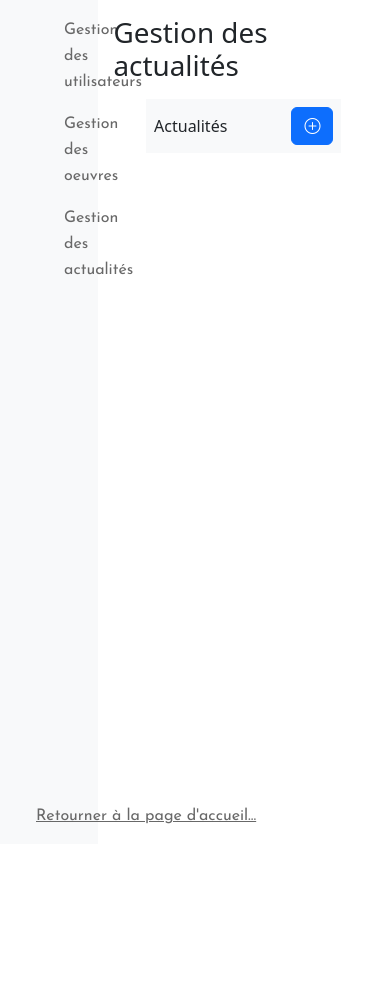
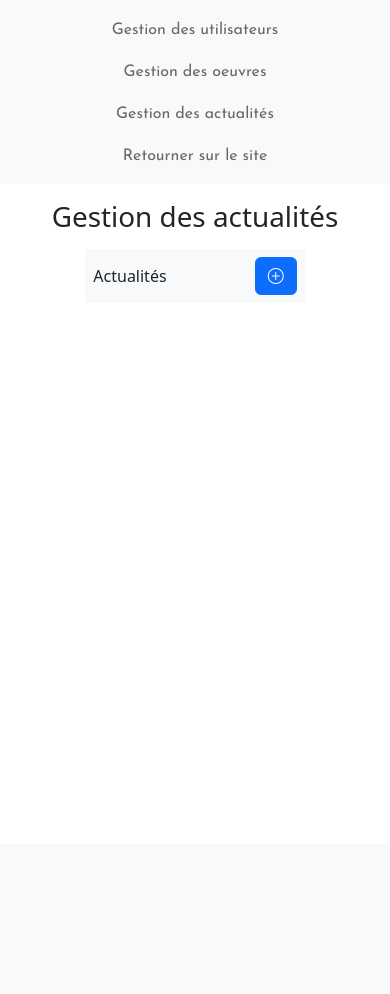
Before and after one commit to Pouce77/aquarelles_fkunze, a Symfony app: template templates/admin/actualities.html.twig in a window 390 px wide. After the commit the page ends 295 px from the top, so only its background shows below. Run offline with Twig, Linux system fonts and the light colour scheme; the template is opened without the code that fills it, so the values that code supplies are empty; some libraries are stand-ins or nearby versions.

Commit message:
styles page admin

```diff
--- a/public/css/styleAdmin.css
+++ b/public/css/styleAdmin.css
@@ -5,6 +5,8 @@
 }
 body{
   height: 100vh;
+  padding:0;
+  margin-bottom: 0;
 }
 li{
   list-style-type: none;
@@ -21,3 +23,71 @@ th,td{
   padding: 5px;
   text-align: center;
 }
+.par{
+  font-size: small;
+}
+.navBarAdmin{
+  width:100%;
+}
+.divPage{
+  flex-direction: column;
+  align-items: center;
+}
+h1{
+  text-align: center;
+}
+
+/* Small devices (landscape phones, 576px and up)*/
+@media (min-width: 576px) {
+  .divPage{
+    align-items: center;
+    flex-direction: column;
+  }
+    .navBarAdmin{
+      width:100%;
+    }
+  }
+
+/* Medium devices (tablets, 768px and up)*/
+@media (min-width: 768px) {
+  .divPage{
+    flex-direction: column;
+    align-items: center;
+  }
+  .navBarAdmin{
+    width:100%;
+  }
+ }
+
+/* Large devices (desktops, 992px and up)*/
+@media (min-width: 992px) {
+  .divPage{
+    flex-direction:row;
+    align-items: normal;
+  }
+  .navBarAdmin{
+    width:25%;
+  }
+ }
+
+/* X-Large devices (large desktops, 1200px and up)*/
+@media (min-width: 1200px) {
+  .divPage{
+    flex-direction:row;
+    align-items: normal;
+  }
+  .navBarAdmin{
+    width:25%;
+  }
+  }
+
+/* XX-Large devices (larger desktops, 1400px and up)*/
+@media (min-width: 1400px) {
+  .divPage{
+    flex-direction:row;
+    align-items: normal;
+  }
+  .navBarAdmin{
+    width:25%;
+  }
+}
--- a/public/css/styles.css
+++ b/public/css/styles.css
@@ -42,7 +42,7 @@ width: auto;
 .divContact{
 	display: flex;
 	flex-direction: column-reverse;
-	justify-content: space-around;
+	justify-content: space-between;
 }
 .actu{
 	flex-direction: column;
@@ -79,7 +79,7 @@ width: auto;
 	.divContact{
 		display: flex;
 		flex-direction: column-reverse;
-		justify-content: space-around;
+		justify-content: space-between;
 	}
 	.actu{
 		flex-direction: column;
@@ -109,7 +109,7 @@ width: auto;
 	.divContact{
 		display: flex;
 		flex-direction: column-reverse;
-		justify-content: space-around;
+		justify-content: space-between;
 	}
 	.actu{
 		flex-direction: column;
@@ -138,7 +138,7 @@ width: auto;
 		.divContact{
 			display: flex;
 			flex-direction: row;
-			justify-content: space-around;
+			justify-content: space-between;
 		}
 		.actu{
 			flex-direction: row;
@@ -167,7 +167,7 @@ width: auto;
 		.divContact{
 			display: flex;
 			flex-direction: row;
-			justify-content: space-around;
+			justify-content: space-between
 		}
 		.actu{
 			flex-direction: row;
--- a/templates/admin/actualities.html.twig
+++ b/templates/admin/actualities.html.twig
@@ -2,7 +2,7 @@
 
 {% block divSide %}
 
-<div class="w-75 m-3">
+<div class="w-75 mt-3">
 	<h1 class="mb-3">Gestion des actualités</h1>
 	<div class="w-75 m-auto">
     <div class="d-flex justify-content-between bg-light p-2 align-items-center">
@@ -47,8 +47,4 @@
 			{% endfor %}
   </div>
 </div>
-<footer class="fixed-bottom m-3">
-	<a style="text-decoration: underline; padding: 20px;" href="/">Retourner à la page d'accueil...</a>
-</footer>
-
 {% endblock %}
--- a/templates/admin/baseAdmin.html.twig
+++ b/templates/admin/baseAdmin.html.twig
@@ -19,9 +19,9 @@
 	</head>
 {% block body %}
 <body>
-<div class="d-flex h-100">
-  <nav class="w-25 bg-light">
-    <ul class="m-3">
+<div class="d-flex divPage h-100">
+  <nav class="bg-light navBarAdmin">
+    <ul class="p-0 text-center">
       <li class="m-3">
         <a href="/admin/users">Gestion des utilisateurs</a>
       </li>
@@ -30,6 +30,9 @@
       </li>
       <li class="m-3">
         <a href="/admin/actualities">Gestion des actualités</a>
+      </li>
+			<li class="m-3">
+        <a href="/">Retourner sur le site</a>
       </li>
     </ul>
   </nav>
--- a/templates/admin/oeuvres.html.twig
+++ b/templates/admin/oeuvres.html.twig
@@ -45,8 +45,4 @@
 			{% endfor %}
 		</div>
 	</div>
-  <footer class="fixed-bottom m-3">
-		<a style="text-decoration: underline; padding: 20px;" href="/">Retourner à la page d'accueil...</a>
-  </footer>
-
 {% endblock %}
```
Also changed, not shown: templates/admin/users.html.twig (+7 -15 lines), templates/home/contact.html.twig (+4 -3 lines).
